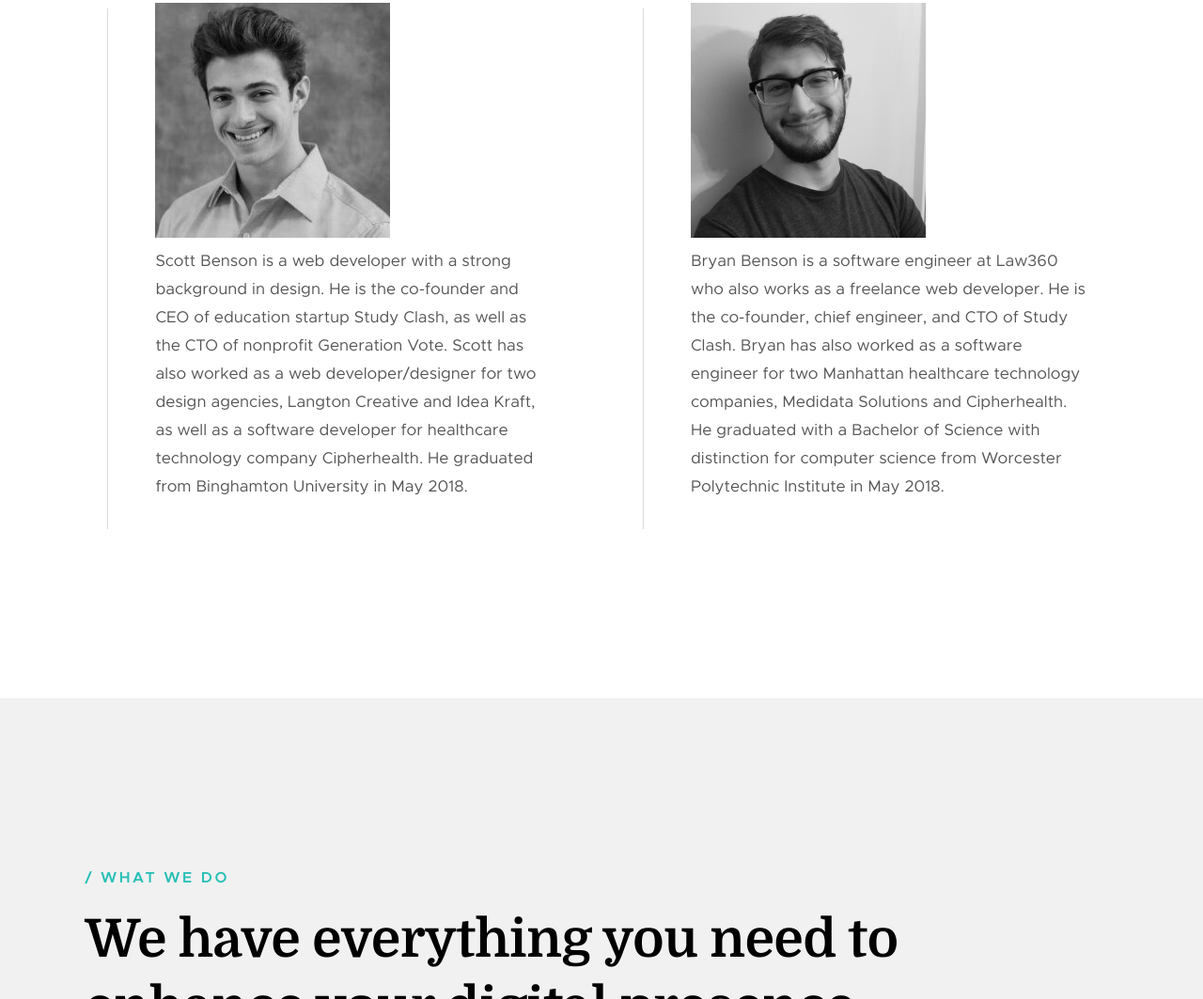
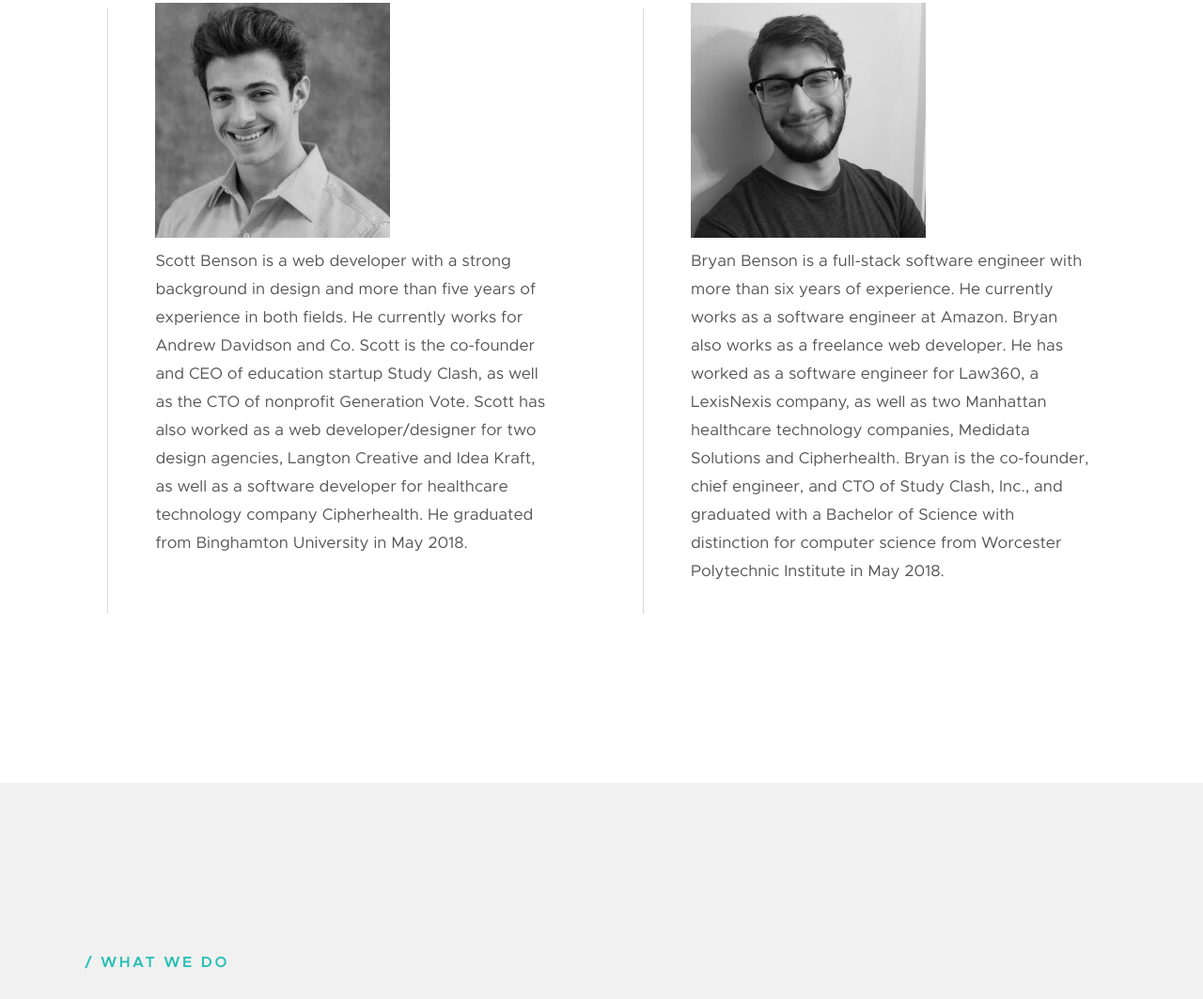
Before and after one commit to moonlitecreative/moonlitecreative.github.io, a plain HTML site: page docs/index.html in a window 1280 px wide. Shown: the part 1519-2582 px from the top of the page at 94% size. Drawn offline with Linux system fonts and the light colour scheme; files whose address does not match are found by name.

Commit message:
Update index.html
Update experience

```diff
--- a/docs/index.html
+++ b/docs/index.html
@@ -153,7 +153,7 @@
                         <h4>Scott Benson</h4>
                         <img src="images/ScottBenson.jpg">
                         <p>
-                        Scott Benson is a web developer with a strong background in design. He is the co-founder and CEO of education startup Study Clash, as well as the CTO of nonprofit Generation Vote. Scott has also worked as a web developer/designer for two design agencies, Langton Creative and Idea Kraft, as well as a software developer for healthcare technology company Cipherhealth. He graduated from Binghamton University in May 2018.
+                        Scott Benson is a web developer with a strong background in design and more than five years of experience in both fields. He currently works for Andrew Davidson and Co. Scott is the co-founder and CEO of education startup Study Clash, as well as the CTO of nonprofit Generation Vote. Scott has also worked as a web developer/designer for two design agencies, Langton Creative and Idea Kraft, as well as a software developer for healthcare technology company Cipherhealth. He graduated from Binghamton University in May 2018.
                         </p>
                     </div>
                 </div>
@@ -162,7 +162,7 @@
                         <h4>Bryan Benson</h4>
                         <img src="images/BryanBenson.jpg">
                         <p>
-                        Bryan Benson is a software engineer at Law360 who also works as a freelance web developer. He is the co-founder, chief engineer, and CTO of Study Clash. Bryan has also worked as a software engineer for two Manhattan healthcare technology companies, Medidata Solutions and Cipherhealth. He graduated with a Bachelor of Science with distinction for computer science from Worcester Polytechnic Institute in May 2018.
+                        Bryan Benson is a full-stack software engineer with more than six years of experience. He currently works as a software engineer at Amazon. Bryan also works as a freelance web developer. He has worked as a software engineer for Law360, a LexisNexis company, as well as two Manhattan healthcare technology companies, Medidata Solutions and Cipherhealth. Bryan is the co-founder, chief engineer, and CTO of Study Clash, Inc., and graduated with a Bachelor of Science with distinction for computer science from Worcester Polytechnic Institute in May 2018.
                         </p>
                     </div>
                 </div>
```
